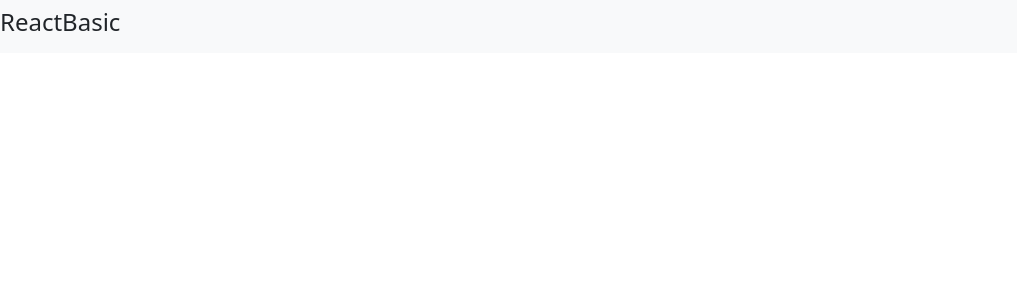
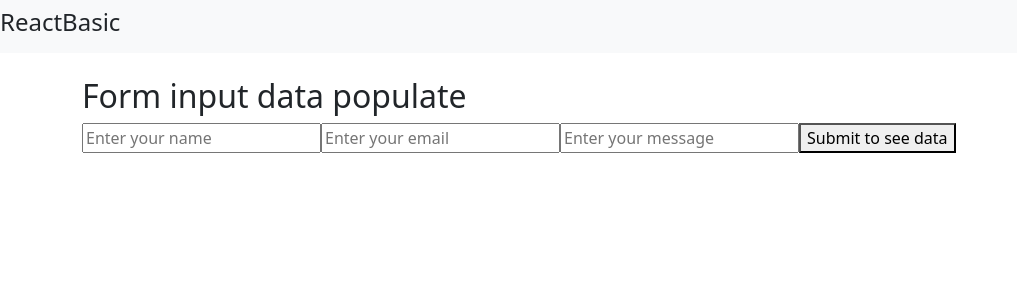
Before and after one commit to Ekadarshini7272/reactbasic, a React (Create React App) app: page /InputDataForm in a window 1280 px wide. Before the commit this address had no page. Shown: the top 300 px of the page, without its empty margins (0-1017 px from the left). Built offline with nearby package versions, Linux system fonts and the light colour scheme.

Commit message:
inputData form

```diff
--- a/src/App.js
+++ b/src/App.js
@@ -32,6 +32,7 @@ import UniqueChar from '../src/JSquestion/UniqueChar';
 import CounterBtn from '../src/ReactBasicQuestion/CounterBtn';
 import ToggleBtn from '../src/ReactBasicQuestion/ToggleBtn';
 import ThemeToggle from "../src/ReactBasicQuestion/ThemeToggle";
+import InputDataForm from "../src/ReactBasicQuestion/InputDataForm";
 import 'bootstrap/dist/css/bootstrap.min.css';
 
 function App() {
@@ -75,6 +76,7 @@ function App() {
            <Route path= "/CounterBtn" element={<CounterBtn/>}/>
            <Route path= "/ToggleBtn" element={<ToggleBtn/>}/>
            <Route path= "/ThemeToggle" element={<ThemeToggle/>}/>
+           <Route path= "/InputDataForm" element={<InputDataForm/>}/>
          </Routes>
        </div>
      </div>
--- /dev/null
+++ b/src/ReactBasicQuestion/InputDataForm.js
@@ -0,0 +1,33 @@
+import React, {useState} from "react";
+
+const InputDataForm =() =>{
+    const [formData, setFormData] = useState({name: "", email: "", message: ""});
+    const [submitted, setSubmitted] = useState(null);
+
+    const handleChange =(e)=>{
+     setFormData({...formData, [e.target.name]: e.target.value})
+    }
+    const handleSubmit = (e) => {
+    e.preventDefault();
+    setSubmitted(formData)
+    }
+    return(
+        <>
+        <h2>Form input data populate</h2>
+        <form onSubmit={handleSubmit}>
+            <input type="text" placeholder="Enter your name" required name="name" value={formData.name} onChange={handleChange}/>
+            <input type="email" placeholder="Enter your email" required name="email" value={formData.email} onChange={handleChange}/>
+            <input type="message" placeholder="Enter your message" required name="message" value={formData.message} onChange={handleChange}/>
+            <button type="submit">Submit to see data</button>
+        </form>
+        {submitted && (
+            <div>
+                <h2>{submitted.name}</h2>
+                <h2>{submitted.email}</h2>
+                <h2>{submitted.message}</h2>
+            </div>
+        )}
+        </>
+    );
+};
+export default InputDataForm;
```
